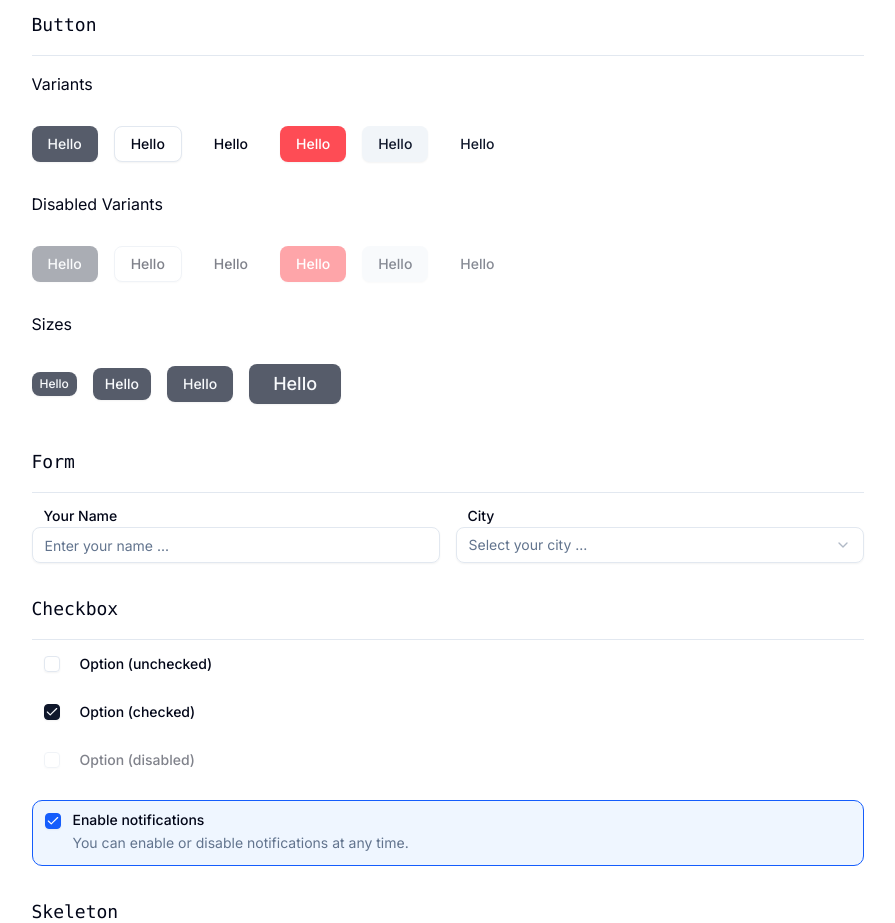
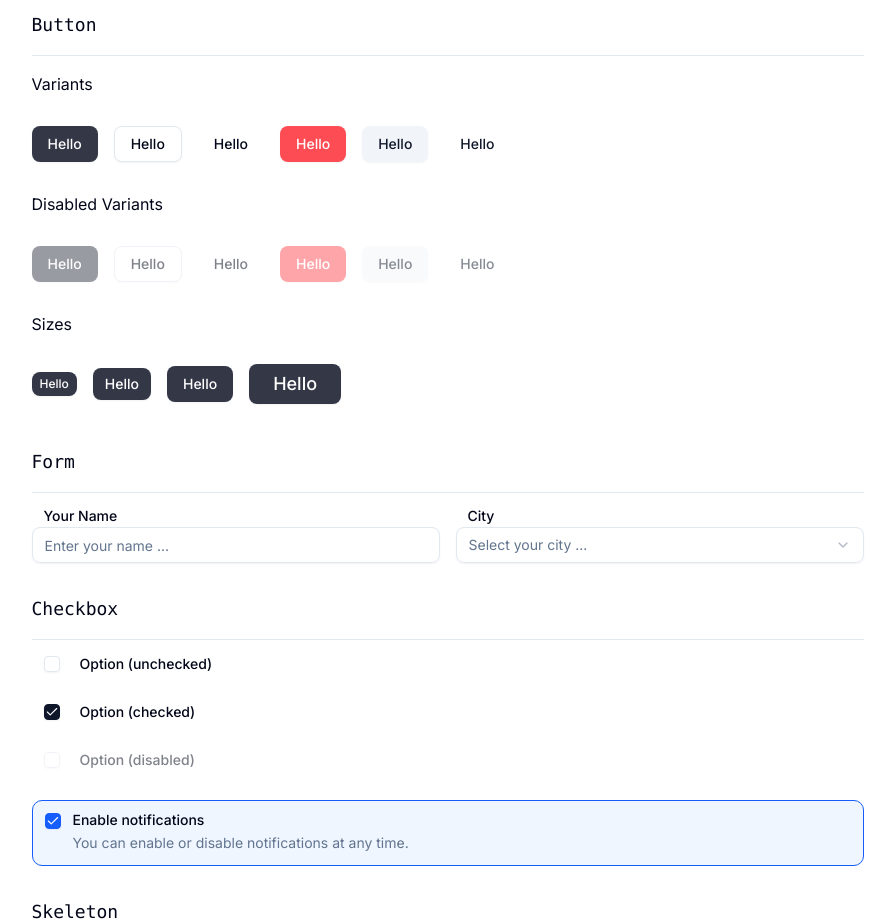
Before and after one commit to rohxn-rai/finance-app-nextjs, a Next.js app: page /playground in a window 1280 px wide. Shown: the part 1080-2003 px from the top of the page, without its empty margins (185-1080 px from the left). Built offline with nearby package versions, Linux system fonts and the light colour scheme.

Commit message:
made changes to button component

```diff
--- a/components/ui/button.tsx
+++ b/components/ui/button.tsx
@@ -25,8 +25,8 @@ const buttonVariants = cva(
     variants: {
       variant: {
         default: cn(
-          "bg-primary/70 text-primary-foreground ",
-          "shadow-xs hover:bg-primary "
+          "bg-foreground/80 text-background ",
+          "shadow-xs hover:bg-foreground "
         ),
         success: cn(
           "bg-chart-2/70 text-background ",
```
